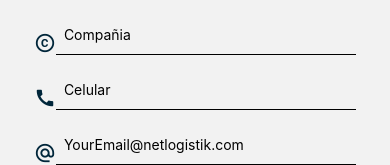
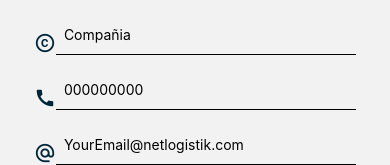
Before and after one commit to DonAndres747/Reserva_recursosNet, a React Native app: screen /Registry in a window 390 px wide. Shown: the part 220-385 px from the top of the page. Built offline with nearby package versions, Linux system fonts and the light colour scheme.

Commit message:
creacion carpeta helpers

```diff
--- a/src/componentes/RegistryBody.jsx
+++ b/src/componentes/RegistryBody.jsx
@@ -49,7 +49,7 @@ export default function BodyRegistry() {
                 <TextInput
                     label="celular"
                     returnKeyType="next"
-                    placeholder="  Celular"
+                    placeholder="  000000000"
                     keyboardType='phone-pad'
                     style={styles.input}
                 />
```
